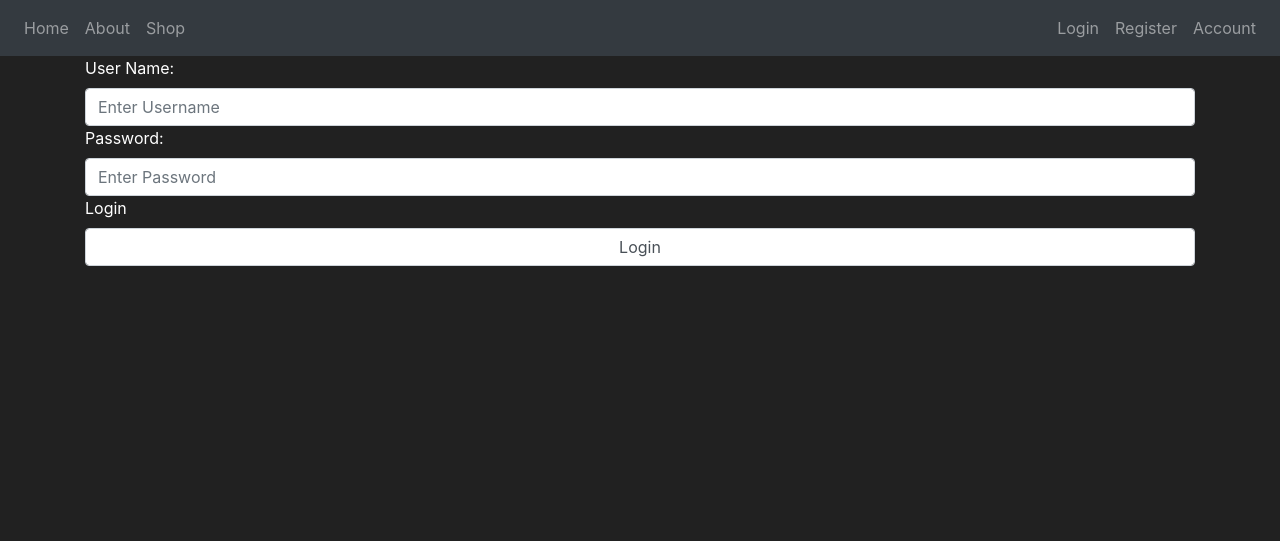
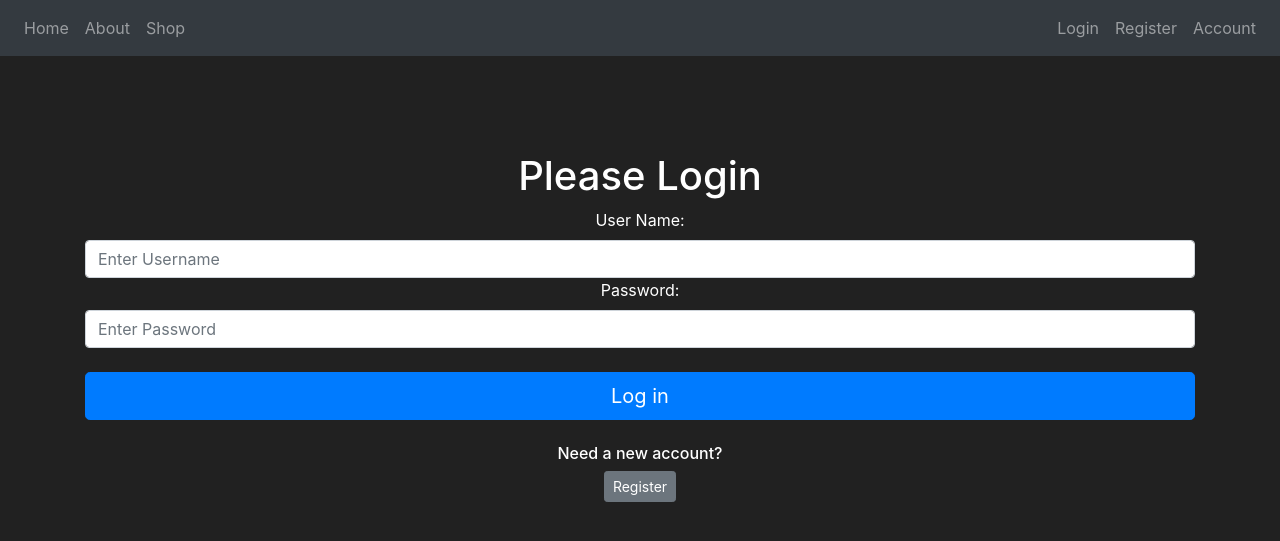
Before and after one commit to Amida-Maru/LearningFlask, a Flask app: page /login in a window 1280 px wide. Shown: the top 541 px of the page. Run offline with Flask 2, Linux system fonts and the light colour scheme; some libraries are stand-ins or nearby versions.

Commit message:
Adding Hashing functionality and Improving Log in and Register

```diff
--- a/backend/__init__.py
+++ b/backend/__init__.py
@@ -1,6 +1,8 @@
 from flask import Flask
 from flask_sqlalchemy import SQLAlchemy
 from flask import render_template
+from flask_bcrypt import Bcrypt
+
 
 # location of the template folder and the static path for images
 app = Flask(__name__, template_folder='templates', static_folder='images')
@@ -8,6 +10,5 @@ app.config ['SQLALCHEMY_DATABASE_URI'] = 'sqlite:///shop.db'
 app.config['SECRET_KEY'] = 'dcb9e4c5437c6fe45a21a96bba02e3550971477f924a32d984e3f5c6cc73a1e9'
 app.config['SQLALCHEMY_TRACK_MODIFICATIONS'] = False
 db = SQLAlchemy(app)
-
-
+bcrypt = Bcrypt(app)
 from backend import routes
--- a/backend/forms.py
+++ b/backend/forms.py
@@ -1,16 +1,38 @@
 from flask_wtf import FlaskForm
 from wtforms import StringField, PasswordField, SubmitField
+from wtforms.validators import length
+from wtforms.validators import equal_to
+from wtforms.validators import email
+from wtforms.validators import data_required
+from wtforms.validators import  ValidationError
+from backend.db_modeles import User
 
 
 class RegisterForm(FlaskForm):
-    username = StringField(label='User Name:')
-    email_address = StringField(label='Email:')
-    password = PasswordField(label='Password:')
-    password_confirmation = PasswordField(label='Confirm Password:')
+
+    """First Level of validation against the existing records in the database"""
+    # This method verifies if the given username already exists in the database
+    def validate_username(self, username_for_checking):
+        user = User.query.filter_by(username=username_for_checking.data).first()
+        if user:
+            raise ValidationError("This username is not available, please try choosing a different username")
+
+    # This method verifies if the given email address already exists in the database
+    def validate_email_address(self, email_for_checking):
+        user = User.query.filter_by(email_address=email_for_checking.data).first()
+        if user:
+            raise ValidationError("This email address is not available, please try choosing a different email address")
+
+    """Second Level of validation against the form requirements"""
+    username = StringField(label='User Name:', validators=[length(min=4, max=32), data_required()])
+    email_address = StringField(label='Email:', validators=[email(), data_required()])
+    password = PasswordField(label='Password:', validators=[length(min=8, max=64), data_required()])
+    password_confirmation = PasswordField(label='Confirm Password:', validators=[equal_to('password'), data_required()])
     submit = SubmitField(label='Register')
 
 
 class LoginForm(FlaskForm):
-    username = StringField(label='User Name:')
-    password = PasswordField(label='Password:')
-    submit = SubmitField(label='Login')
+
+    username = StringField(label='User Name:', validators=[length(min=4, max=32), data_required()])
+    password = PasswordField(label='Password:', validators=[length(min=8, max=64), data_required()])
+    submit = SubmitField(label='Log in')
--- a/backend/routes.py
+++ b/backend/routes.py
@@ -3,6 +3,11 @@ from flask import render_template
 from backend.db_modeles import Item
 from backend.forms import  RegisterForm
 from backend.forms import LoginForm
+from backend.db_modeles import User
+from backend import db
+from flask import redirect
+from flask import url_for
+from flask import flash #This is needed to display error msgs to the end-users
 
 
 @app.route("/home")
@@ -29,13 +34,24 @@ def account_page():
     return render_template('account.html')
 
 
-@app.route("/register")
+@app.route("/register", methods=['GET', 'POST'])
 def register_page():
     form = RegisterForm()
+    if form.validate_on_submit():
+        #This takes the data provided in the form and adds it to the database
+        add_new_user = User(username=form.username.data,
+                                   email_address=form.email_address.data,
+                                   password=form.password.data)
+        db.session.add(add_new_user)
+        db.session.commit()
+        return redirect(url_for('shop_page'))
+    if form.errors != {}: #If there are errors from validation
+        for error in form.errors.values():
+           flash(f'There was an error:  {error}', category="danger")
     return render_template('register.html', form=form)
 
 
-@app.route("/login")
+@app.route("/login", methods=['GET', 'POST'])
 def login_page():
     form = LoginForm()
     return render_template('login.html', form=form)
--- a/backend/templates/login.html
+++ b/backend/templates/login.html
@@ -4,18 +4,32 @@
 {% endblock %}
 
 {% block content %}
+<body class="text-center">
     <div class="container">
         <form method="POST" class="form-register" style="color:white">
+            <!-- his provides security against cross site request forgery -->
+            {{ form.hidden_tag() }}
+            <br>
+            <br>
+            <br>
+            <br>
+            <h1>Please Login</h1>
+
              {{ form.username.label() }}
              {{ form.username(class="form-control", placeholder="Enter Username") }}
-
              {{ form.password.label() }}
              {{ form.password(class="form-control", placeholder="Enter Password") }}
+            <br>
 
- {{ form.submit.label() }}
- {{ form.submit(class="form-control", placeholder="Enter Username") }}
+            {{ form.submit(class="btn btn-lg btn-block btn-primary") }}
+            <br>
+             <div class="checkbox mb-3">
+                <h6> Need a new account?</h6>
+                <a class="btn btn-sm btn-secondary" href="{{ url_for('register_page') }}">Register</a>
+            </div>
             </form>
     </div>
+</body>
 {% endblock %}
 
 
--- a/backend/templates/template_inheritance.html
+++ b/backend/templates/template_inheritance.html
@@ -46,7 +46,19 @@
         </div>
     </nav>
 </div>
+{% with messages = get_flashed_messages(with_categories=true) %}
+    {% if messages %}
+        {% for category,  message in messages %}
+            <div class="alert alert-{{ category }}">
+                <button type="button" class="m1-2 mb-1 close" data-dismiss="alert" aria-label="Close">
+                    <span aria-hidden="true">&times;</span>
+                </button>
+                {{ message }}
+            </div>
+        {% endfor %}
+    {% endif %}
 
+{% endwith %}
 <!-- Custom content for pages -->
 {% block content %}
 {% endblock %}
```
Also changed, not shown: backend/db_modeles.py (+9 -1 lines), backend/templates/register.html (+23 -6 lines), backend/shop.db. Lines whose indentation alone changed are shown as unchanged.
